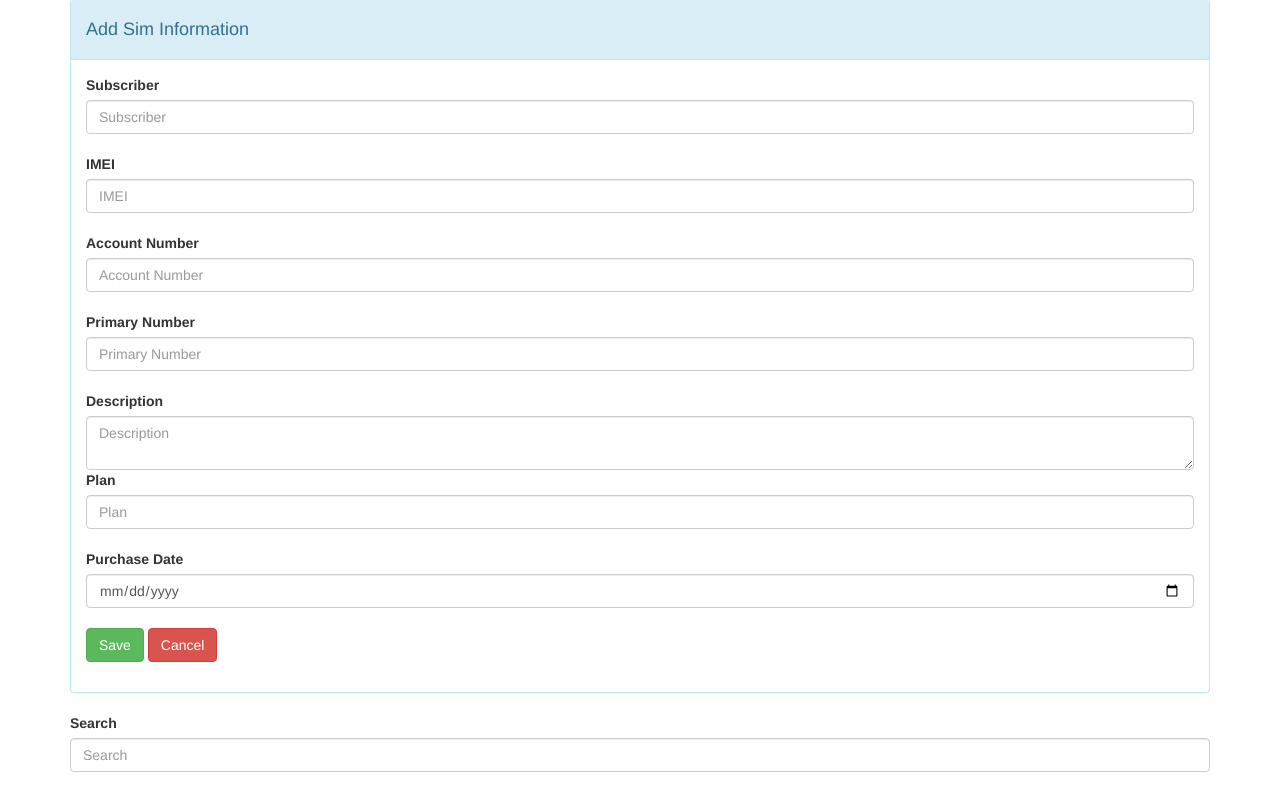
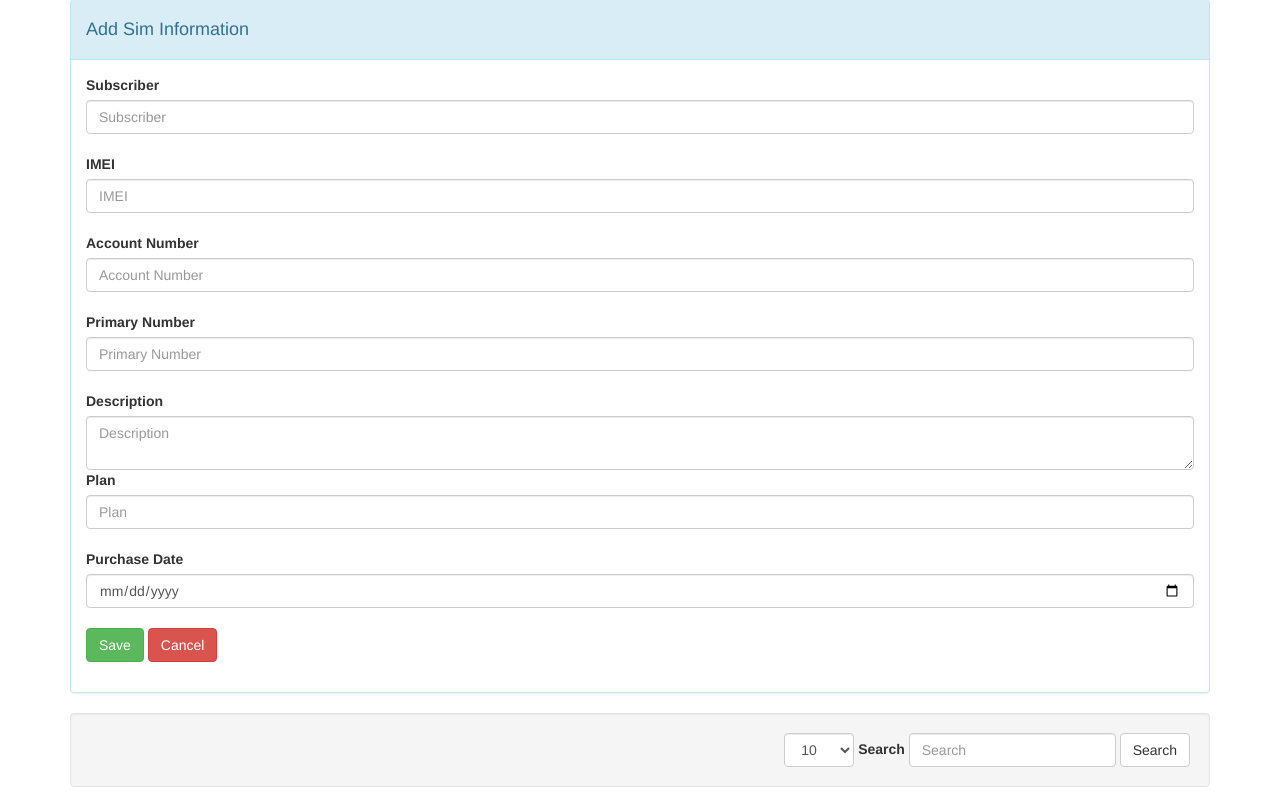
Before and after one commit to JLDC12/monitoring, a PHP site: page /simadd.php in a window 1280 px wide. Shown: the part 71-878 px from the top of the page. Run offline with PHP 8.4, Linux system fonts and the light colour scheme; data that the repository does not hold is empty.

Commit message:
commited

```diff
--- a/simadd.php
+++ b/simadd.php
@@ -53,8 +53,18 @@
 				</div>
 			</div>
 		</div>
-			<label>Search</label>
-			<input type="text" name="txtsearch" Placeholder="Search" class="form-control"><br/><br/>
+			<form class="form-inline well text-right">
+
+				<select name="cmblimit" class="form-control">
+					<option>10</option>
+					<option>25</option>
+					<option>50</option>
+					<option>100</option>
+				</select>
+				<label>Search</label>
+				<input type="text" name="txtsearch" Placeholder="Search" class="form-control">
+				<input type="submit" name="btnsearch" class="btn btn-default" value="Search">
+			</form>
 		<div class="table table-responsive">
 			<table class="table table-bordered table-striped">
 				 <th>Subscriber</th>
```
